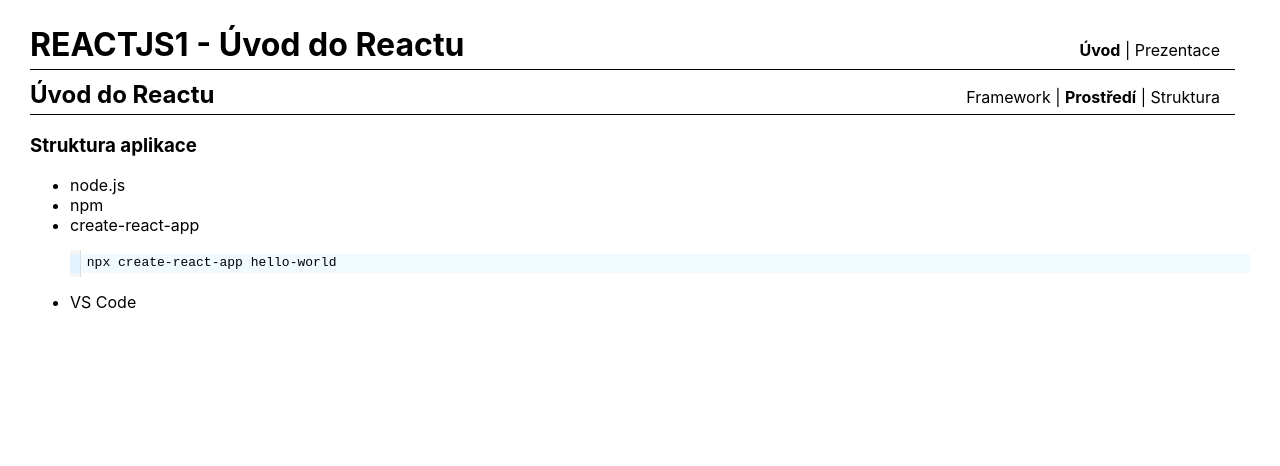
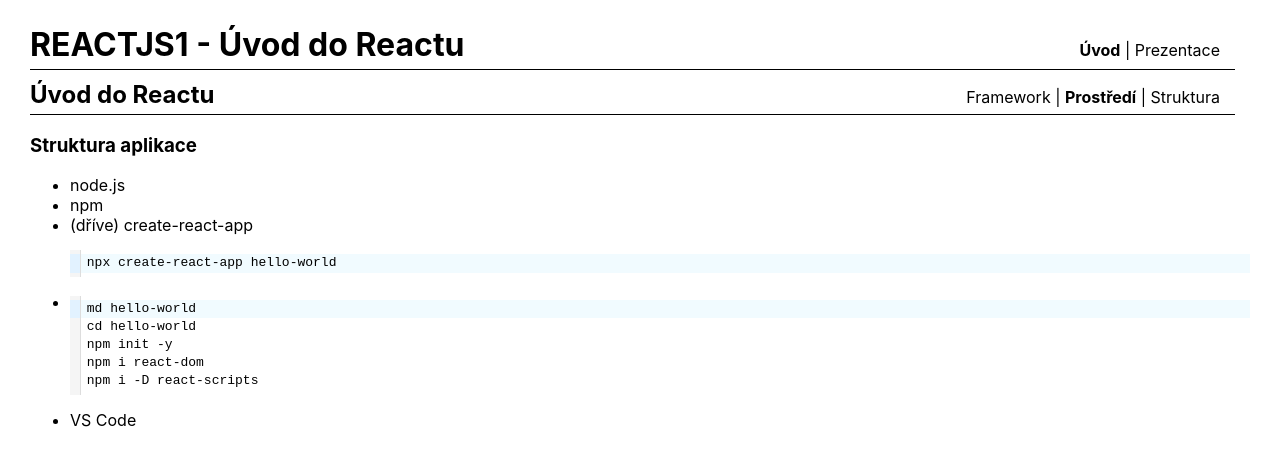
Before and after one commit to mbradic/course-react1, a React (Create React App) app in the folder presentation/: page /intro/dev-env in a window 1280 px wide. Shown: the top 466 px of the page. Built offline with nearby package versions, Linux system fonts and the light colour scheme.

Commit message:
examples folder created

```diff
--- a/presentation/src/intro/DevEnv.js
+++ b/presentation/src/intro/DevEnv.js
@@ -7,13 +7,21 @@ export default function DevEnv() {
       <ul>
         <li>node.js</li>
         <li>npm</li>
-        <li>create-react-app</li>
+        <li>(dříve) create-react-app</li>
         <ReactCodeMirror
           value="npx create-react-app hello-world"
           readOnly
           style={{ margin: "15px 0px 15px 0px" }}
           basicSetup={{ lineNumbers: false }}
         />
+        <li>
+          <ReactCodeMirror
+            value={`md hello-world\ncd hello-world\nnpm init -y\nnpm i react-dom\nnpm i -D react-scripts`}
+            readOnly
+            style={{ margin: "15px 0px 15px 0px" }}
+            basicSetup={{ lineNumbers: false }}
+          />
+        </li>
         <li>VS Code</li>
       </ul>
     </>
```
